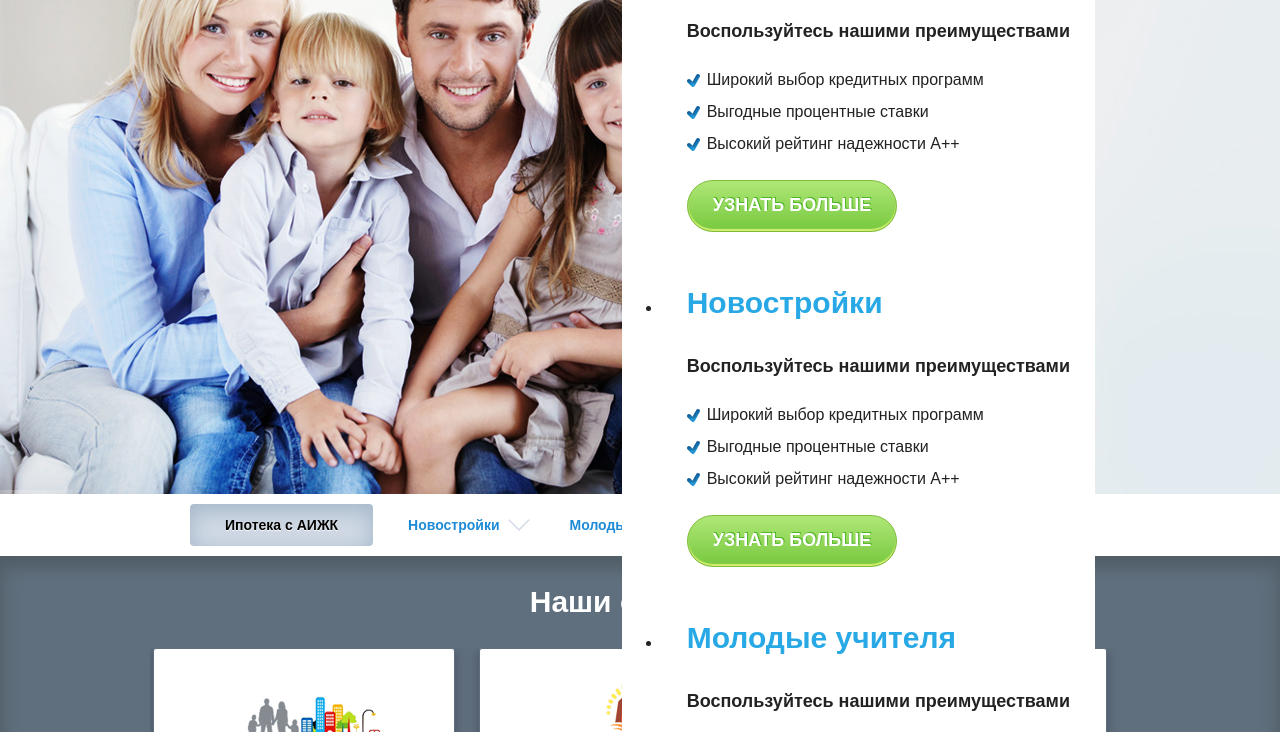
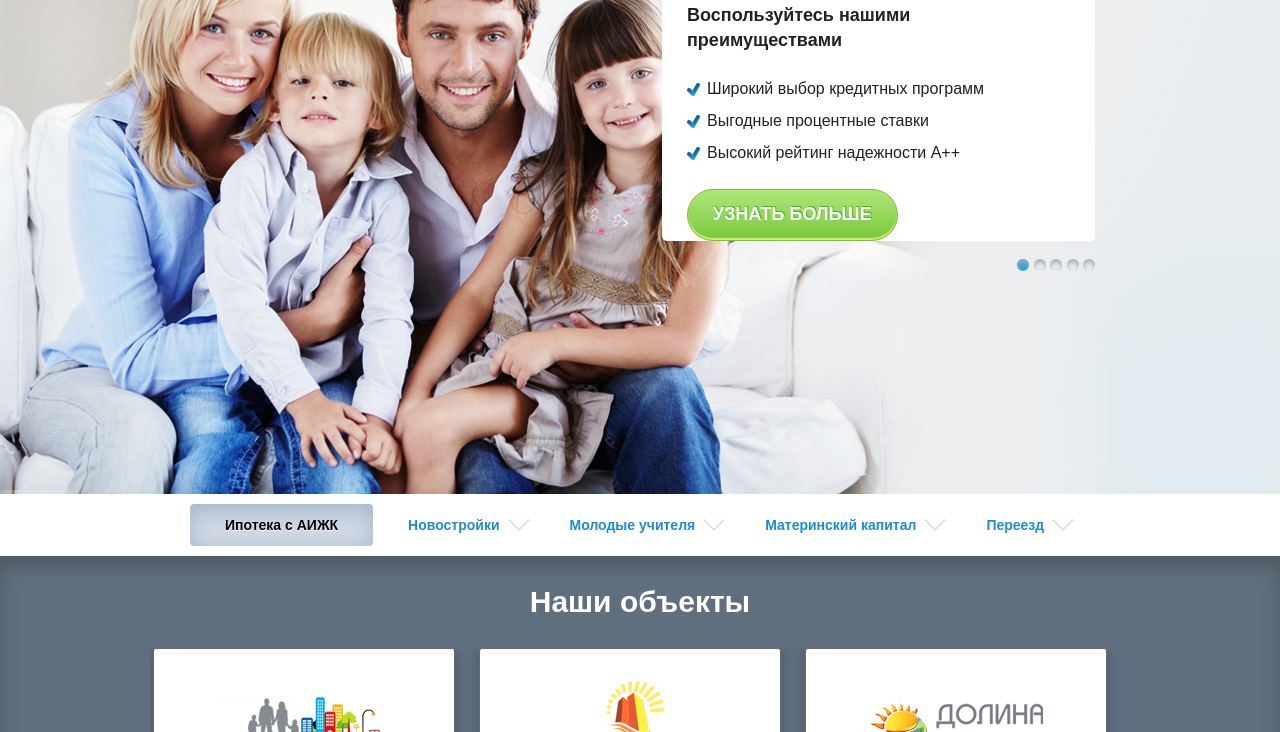
Before and after one commit to LeaguePlayer/verstka_aijk, a plain HTML site: page index.html in a window 1280 px wide. Shown: the part 440-1172 px from the top of the page. Drawn offline with nearby package versions, Linux system fonts and the light colour scheme.

Commit message:
small fix

```diff
--- a/index.html
+++ b/index.html
@@ -365,7 +365,7 @@
                     <script src="js/jquery-ui/ui/jquery.ui.slider.js"></script>
                     <script src="js/fancybox/jquery.fancybox.js"></script>
                     <script src="js/select/jquery.formstyler.min.js"></script>
-                    <script src="js/jcarousellite.js"></script>
+                    <script src="js/jcarousellite_1.0.1.pack.js"></script>
                     <script src="js/spinner/jquery.spinnercontrol.js"></script>
                     <script src="js/mask.js"></script>
                     <script src="js/main.js"></script>
```
